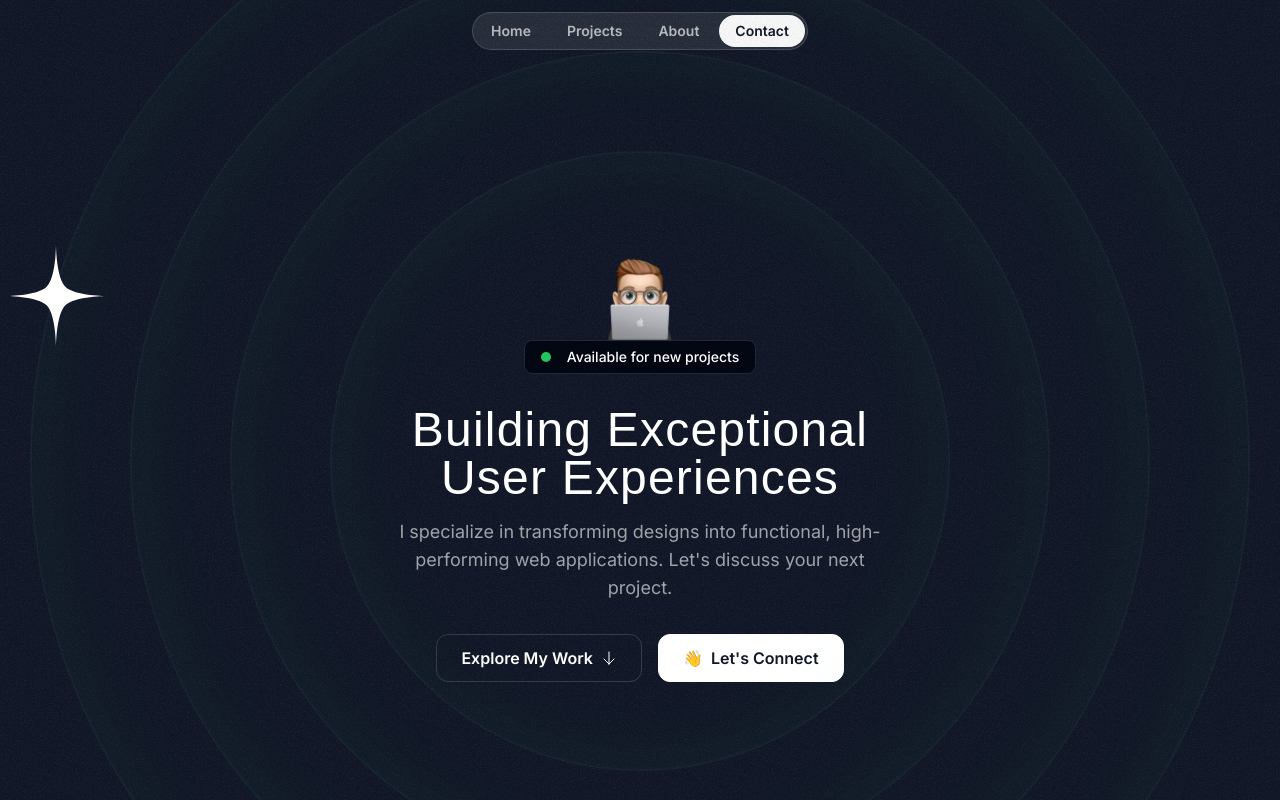
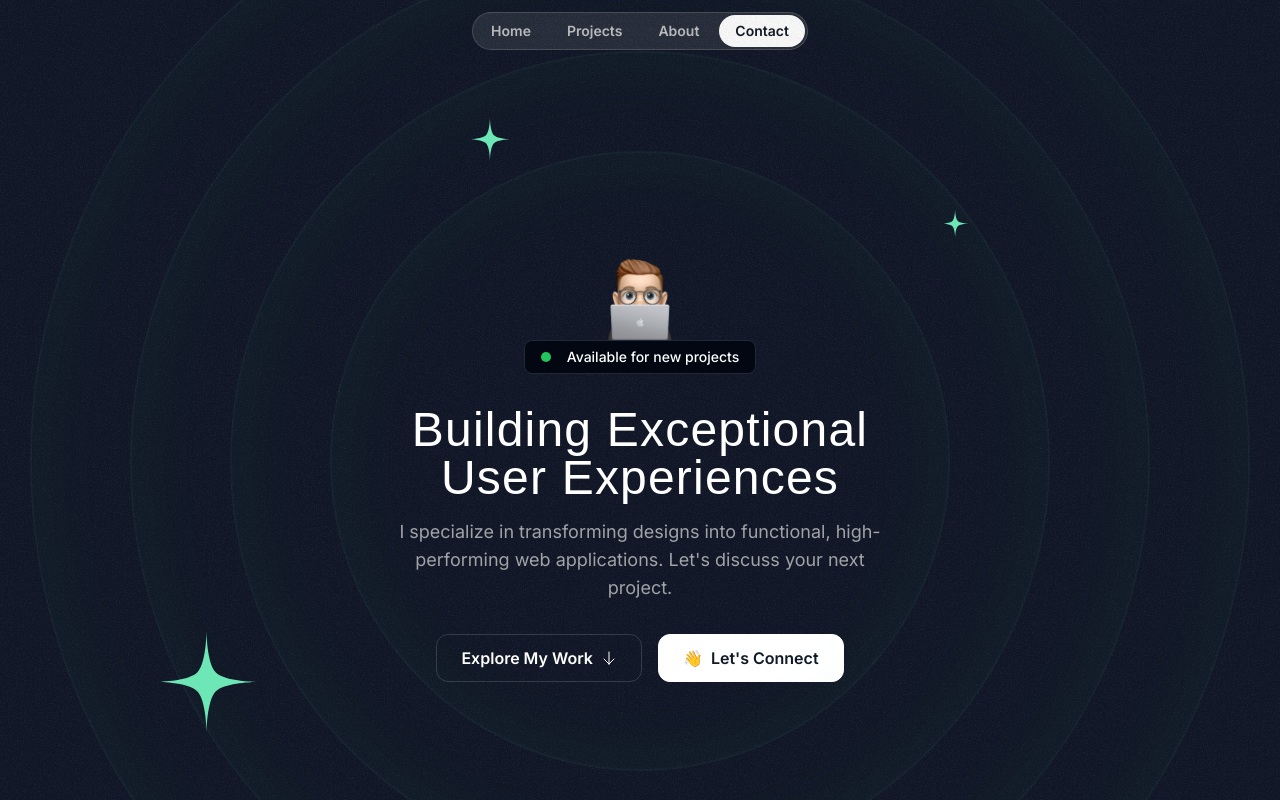
Before and after one commit to Deeeeya/personal-website, a Next.js app: page / in a window 1280 px wide. Shown: the top 800 px of the page. Built offline with nearby package versions, Linux system fonts and the light colour scheme; a web font is replaced by a local one.

Commit message:
new changes

```diff
--- /dev/null
+++ b/src/components/HeroOrbit.tsx
@@ -0,0 +1,29 @@
+import { PropsWithChildren } from "react";
+
+export const HeroOrbit = ({
+  children,
+  size,
+  rotation,
+}: PropsWithChildren<{ size: number; rotation: number }>) => {
+  return (
+    <div className="absolute left-1/2 top-1/2 -translate-x-1/2 -translate-y-1/2">
+      <div
+        className=""
+        style={{
+          transform: `rotate(${rotation}deg)`,
+          height: `${size}px`,
+          width: `${size}px`,
+        }}
+      >
+        <div
+          className="inline-flex"
+          style={{
+            transform: `rotate(${rotation * -1}deg)`,
+          }}
+        >
+          {children}
+        </div>
+      </div>
+    </div>
+  );
+};
--- a/src/sections/Hero.tsx
+++ b/src/sections/Hero.tsx
@@ -3,6 +3,7 @@
 import ArrowDown from "@/assets/icons/arrow-down.svg";
 import grainImage from "@/assets/images/grain.jpg";
 import StarIcon from "@/assets/icons/star.svg";
+import { HeroOrbit } from "@/components/HeroOrbit";
 
 export const HeroSection = () => {
   return (
@@ -17,9 +18,15 @@
       <div className="size-[820px] hero-ring"></div>
       <div className="size-[1020px] hero-ring"></div>
       <div className="size-[1220px] hero-ring"></div>
-      <div className="absolute">
-        <StarIcon className="size-28 text-emerald" />
-      </div>
+      <HeroOrbit size={800} rotation={-72}>
+        <StarIcon className="size-28 text-emerald-300" />
+      </HeroOrbit>
+      <HeroOrbit size={550} rotation={20}>
+        <StarIcon className="size-12 text-emerald-300" />
+      </HeroOrbit>
+      <HeroOrbit size={590} rotation={98}>
+        <StarIcon className="size-8 text-emerald-300" />
+      </HeroOrbit>
       <div className="container">
         <div className="flex flex-col items-center">
           <Image
```
